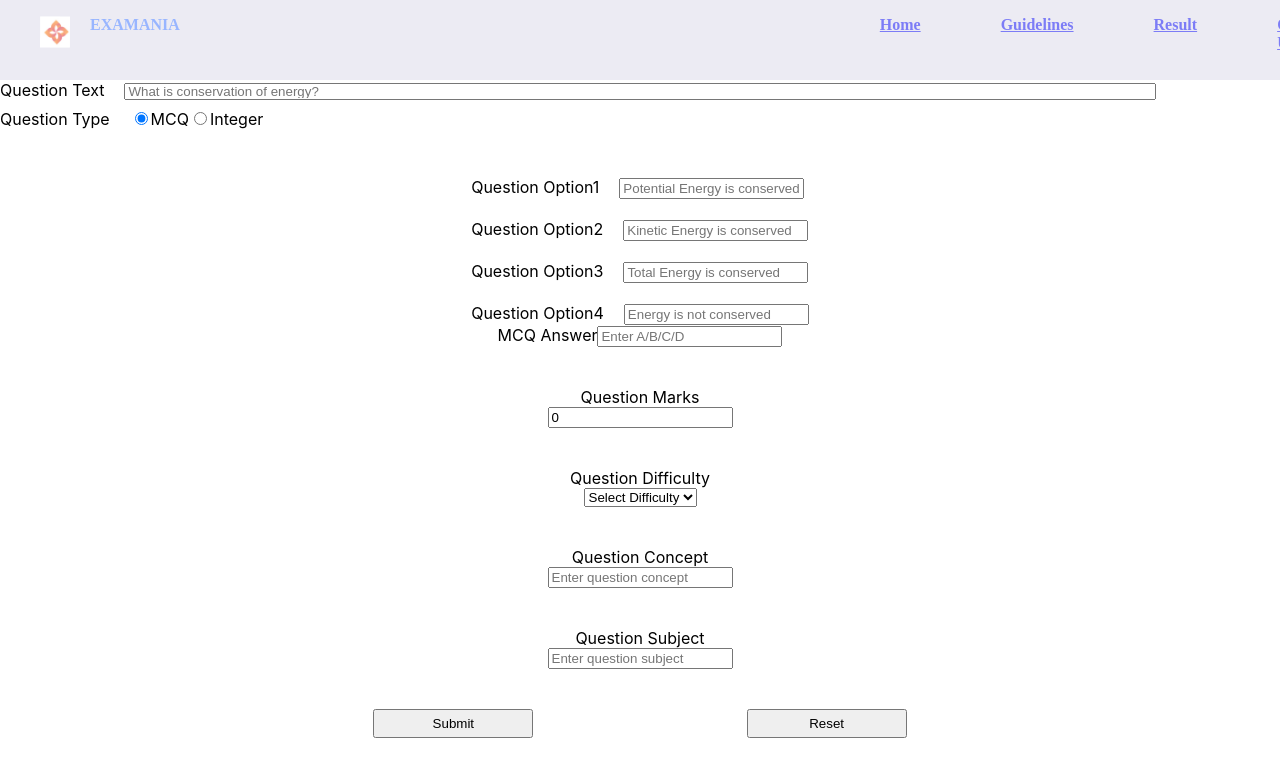
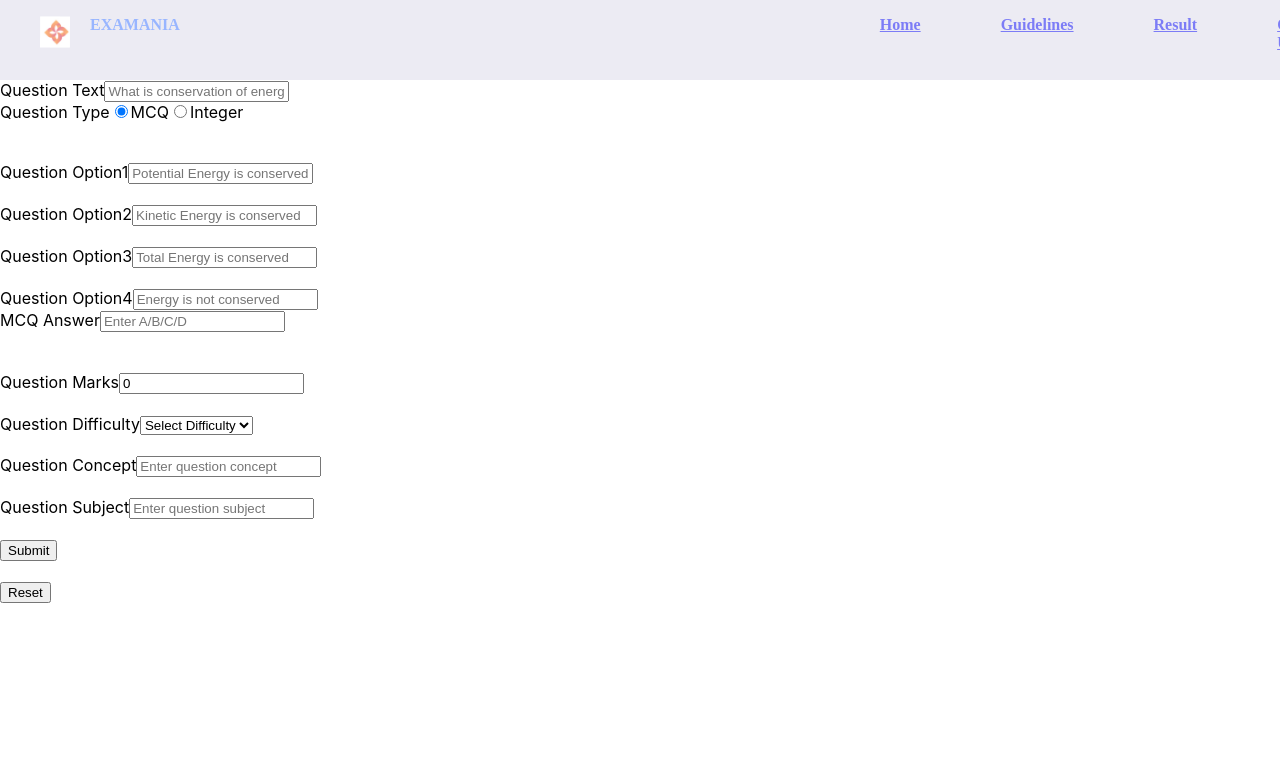
Before and after one commit to Shreyans2004/examania, a React (Create React App) app in the folder frontend/: page /question-upload in a window 1280 px wide. Both pictures are taken after a click on the radio button 141 px from the left and 124 px from the top of the page. Shown: the top 776 px of the page. Built offline with nearby package versions, Linux system fonts and the light colour scheme; no server answers; a web font is replaced by a local one.

Commit message:
renamed Questoin upload page

```diff
--- a/frontend/src/App.js
+++ b/frontend/src/App.js
@@ -7,7 +7,6 @@ import Navbar from "./Components/Navbar"
 import QuestionUpload from "./pages/QuestionUpload"
 import Exam from "./pages/Exam" ;
 import { Route,Routes } from "react-router-dom";
-import QuestionUpload1 from "./pages/QuestionUpload1"
 function App() {
   return (
     <>
@@ -17,8 +16,9 @@ function App() {
         <Route path="/result" element={<Result/>}></Route>
         <Route path="/guidelines" element={<Guidelines/>}></Route>
         <Route path="/question" element={<Question/>}></Route>
-        <Route path="/question-upload" element={<QuestionUpload1/>}></Route>
+        <Route path="/question-upload" element={<QuestionUpload/>}></Route>
         <Route path="/exam" element={<Exam /> }></Route>
+        <Route path="/login" element={<Login /> }></Route>
       </Routes>
     </>
   );
--- a/frontend/src/pages/QuestionUpload.jsx
+++ b/frontend/src/pages/QuestionUpload.jsx
@@ -1,10 +1,10 @@
-import  {backendURL} from '../constants.js' ;
-import axios from 'axios';
-import { useState } from 'react'
-import {nanoid} from 'nanoid' ;
-import './QuestionUpload1.css';
-const QuestionUpload = () => {
-  const [formData, setFormData] = useState ({
+import { backendURL } from "../constants.js";
+import axios from "axios";
+import { useState } from "react";
+import { nanoid } from "nanoid";
+
+const QuestionUpload1 = () => {
+  const [formData, setFormData] = useState({
     quesID: "",
     quesText: "",
     quesType: "",
@@ -17,112 +17,127 @@ const QuestionUpload = () => {
     difficulty: "",
     concept: "",
     quesSubject: "",
-  })
+  });
 
   function handleChange(event) {
-    const {name, value, type, checked} = event.target;
-    setFormData(prevFormData => {
+    const { name, value, type, checked } = event.target;
+    setFormData((prevFormData) => {
       return {
         ...prevFormData,
-        [name]: type === "checkbox" ? checked : value
-      }
-    })
-    if(name === "quesType" && value === "Integer") {
-      formData.answer = "" ;
+        [name]: type === "checkbox" ? checked : value,
+      };
+    });
+    if (name === "quesType" && value === "Integer") {
+      formData.answer = "";
     }
   }
 
   const handleSubmit = async (event) => {
-    event.preventDefault() ;
-    formData.quesID = nanoid() ;
-    console.log(formData.quesID) ;
-    formData.quesSubject = formData.quesSubject.toLowerCase() ;
-    if(formData.quesType === "Integer") {
-      formData.optionA = "" ;
-      formData.optionB = "" ;
-      formData.optionC = "" ;
-      formData.optionD = "" ;
+    event.preventDefault();
+    formData.quesID = nanoid();
+    console.log(formData.quesID);
+    formData.quesSubject = formData.quesSubject.toLowerCase();
+    if (formData.quesType === "Integer") {
+      formData.optionA = "";
+      formData.optionB = "";
+      formData.optionC = "";
+      formData.optionD = "";
     } else {
-      formData.answer = formData.answer.toUpperCase() ;
+      formData.answer = formData.answer.toUpperCase();
     }
     try {
-      await axios.post(`${backendURL}/questions`, formData ) ;
+      await axios.post(`${backendURL}/questions`, formData);
       console.log("Question posted successfully");
     } catch (error) {
-      console.log(error)
+      console.log(error);
     }
-  }
+  };
 
   return (
     <>
-      <form className="quesForm" onSubmit = {handleSubmit}>
-        <label>Question Text</label>
-        <textarea
+      <form className="quesForm" onSubmit={handleSubmit}>
+        <div className="main_div">
+          <div className="child_div1">
+            <label className="labels">Question Text</label>
+            <input
+              type="text"
               name="quesText"
               value={formData.quesText}
               onChange={handleChange}
               placeholder="What is conservation of energy?"
-        ></textarea>
-        <br></br><br></br>
-        <label>Question Type</label>
+              className="inputs"
+            />
+          </div>
+          <div className="child_div1">
+            <label className="labels">Question Type</label>
             <input
               type="radio"
               name="quesType"
               value="MCQ"
               onChange={handleChange}
-        />MCQ
-           <br></br><br></br>
+            />
+            MCQ
             <input
               type="radio"
               name="quesType"
               value="Integer"
               onChange={handleChange}
-        />Integer
-           <br></br><br></br>
-        {formData.quesType === "MCQ" &&
+            />
+            Integer
+          </div>
+          <br></br>
+          <br></br>
+
+          {formData.quesType === "MCQ" && (
             <div>
-            <label>Question Option1</label>
+              <label className="labels">Question Option1</label>
               <input
                 type="text"
                 name="optionA"
                 value={formData.optionA}
                 onChange={handleChange}
                 placeholder="Potential Energy is conserved"
+
               />
-               <br></br><br></br>
-            <label>Question Option2</label>
+              <br></br>
+              <br></br>
+              <label className="labels">Question Option2</label>
               <input
                 type="text"
                 name="optionB"
                 value={formData.optionB}
                 onChange={handleChange}
                 placeholder="Kinetic Energy is conserved"
+
               />
-               <br></br><br></br>
-            <label>Question Option3</label>
+              <br></br>
+              <br></br>
+              <label className="labels">Question Option3</label>
               <input
                 type="text"
                 name="optionC"
                 value={formData.optionC}
                 onChange={handleChange}
                 placeholder="Total Energy is conserved"
+
               />
-               <br></br><br></br>
-            <label>Question Option4</label>
+              <br></br>
+              <br></br>
+              <label className="labels">Question Option4</label>
               <input
                 type="text"
                 name="optionD"
                 value={formData.optionD}
                 onChange={handleChange}
                 placeholder="Energy is not conserved"
+
               />
             </div>
-        }
+          )}
 
-        {
-          formData.quesType === "Integer" ?
+          {formData.quesType === "Integer" ? (
             <div>
-            <label> Integer Answer</label>
+              <label className="lables"> Integer Answer</label>
               <input
                 type="number"
                 name="answer"
@@ -131,7 +146,7 @@ const QuestionUpload = () => {
                 placeholder="24"
               />
             </div>
-          :
+          ) : (
             <div>
               <label> MCQ Answer</label>
               <input
@@ -141,10 +156,12 @@ const QuestionUpload = () => {
                 onChange={handleChange}
                 placeholder="Enter A/B/C/D"
               />
+            </div>
+          )}
 
-          </div>
-        }
-        <br></br><br></br>
+          <br></br>
+          <br></br>
+
           <label>Question Marks</label>
           <input
             type="number"
@@ -153,20 +170,21 @@ const QuestionUpload = () => {
             onChange={handleChange}
             placeholder="Enter question marks"
           />
-           <br></br><br></br>
+          <br></br>
+          <br></br>
           <label>Question Difficulty</label>
           <select
             name="difficulty"
             value={formData.difficulty}
             onChange={handleChange}
           >
-
             <option value="">Select Difficulty</option>
             <option value="Easy">Easy</option>
             <option value="Medium">Medium</option>
             <option value="Hard">Hard</option>
           </select>
-        <br></br><br></br>
+          <br></br>
+          <br></br>
           <label>Question Concept</label>
           <input
             type="text"
@@ -175,7 +193,8 @@ const QuestionUpload = () => {
             onChange={handleChange}
             placeholder="Enter question concept"
           />
-           <br></br><br></br>
+          <br></br>
+          <br></br>
           <label>Question Subject</label>
           <input
             type="text"
@@ -184,13 +203,19 @@ const QuestionUpload = () => {
             onChange={handleChange}
             placeholder="Enter question subject"
           />
-           <br></br><br></br>
-        <button type="submit">Submit</button>
-        <br></br><br></br>
-        <button type="reset">Reset</button>
+          <br></br>
+          <br></br>
+          <div className="child_div2">
+          <button type="submit" className="q_button">Submit</button>
+          <br></br>
+          <br></br>
+          <button type="reset" className="q_button">Reset</button>
+          </div>
+        </div>
+
       </form>
     </>
-  )
-}
+  );
+};
 
-export default QuestionUpload ;
+export default QuestionUpload1;
--- a/frontend/src/pages/QuestionUpload1.css
+++ /dev/null
@@ -1,33 +0,0 @@
-.main_div{
-    height: 150vh;
-    width: 100vw;
-    display: flex;
-
-    align-items: center;
-    flex-direction: column;
-}
-.child_div1{
-
-    width: 100%;
-    height: 5%;
-
-}
-.child_div2{
-
-    justify-content: space-around;
-display: flex;
-width: 50%;
-height: 100%;
-
-}
-.labels{
- margin-right: 20px;
-}
-.inputs{
-    width: 80%;
-    height: 40%;
-}
-.q_button{
-    height: 5%;
-    width: 25%;
-}
--- a/frontend/src/pages/QuestionUpload1.js
+++ /dev/null
@@ -1,221 +0,0 @@
-import { backendURL } from "../constants.js";
-import axios from "axios";
-import { useState } from "react";
-import { nanoid } from "nanoid";
-
-const QuestionUpload1 = () => {
-  const [formData, setFormData] = useState({
-    quesID: "",
-    quesText: "",
-    quesType: "",
-    optionA: "",
-    optionB: "",
-    optionC: "",
-    optionD: "",
-    answer: "",
-    marks: 0,
-    difficulty: "",
-    concept: "",
-    quesSubject: "",
-  });
-
-  function handleChange(event) {
-    const { name, value, type, checked } = event.target;
-    setFormData((prevFormData) => {
-      return {
-        ...prevFormData,
-        [name]: type === "checkbox" ? checked : value,
-      };
-    });
-    if (name === "quesType" && value === "Integer") {
-      formData.answer = "";
-    }
-  }
-
-  const handleSubmit = async (event) => {
-    event.preventDefault();
-    formData.quesID = nanoid();
-    console.log(formData.quesID);
-    formData.quesSubject = formData.quesSubject.toLowerCase();
-    if (formData.quesType === "Integer") {
-      formData.optionA = "";
-      formData.optionB = "";
-      formData.optionC = "";
-      formData.optionD = "";
-    } else {
-      formData.answer = formData.answer.toUpperCase();
-    }
-    try {
-      await axios.post(`${backendURL}/questions`, formData);
-      console.log("Question posted successfully");
-    } catch (error) {
-      console.log(error);
-    }
-  };
-
-  return (
-    <>
-      <form className="quesForm" onSubmit={handleSubmit}>
-        <div className="main_div">
-          <div className="child_div1">
-            <label className="labels">Question Text</label>
-            <input
-              type="text"
-              name="quesText"
-              value={formData.quesText}
-              onChange={handleChange}
-              placeholder="What is conservation of energy?"
-              className="inputs"
-            />
-          </div>
-          <div className="child_div1">
-            <label className="labels">Question Type</label>
-            <input
-              type="radio"
-              name="quesType"
-              value="MCQ"
-              onChange={handleChange}
-            />
-            MCQ
-            <input
-              type="radio"
-              name="quesType"
-              value="Integer"
-              onChange={handleChange}
-            />
-            Integer
-          </div>
-          <br></br>
-          <br></br>
-
-          {formData.quesType === "MCQ" && (
-            <div>
-              <label className="labels">Question Option1</label>
-              <input
-                type="text"
-                name="optionA"
-                value={formData.optionA}
-                onChange={handleChange}
-                placeholder="Potential Energy is conserved"
-
-              />
-              <br></br>
-              <br></br>
-              <label className="labels">Question Option2</label>
-              <input
-                type="text"
-                name="optionB"
-                value={formData.optionB}
-                onChange={handleChange}
-                placeholder="Kinetic Energy is conserved"
-
-              />
-              <br></br>
-              <br></br>
-              <label className="labels">Question Option3</label>
-              <input
-                type="text"
-                name="optionC"
-                value={formData.optionC}
-                onChange={handleChange}
-                placeholder="Total Energy is conserved"
-
-              />
-              <br></br>
-              <br></br>
-              <label className="labels">Question Option4</label>
-              <input
-                type="text"
-                name="optionD"
-                value={formData.optionD}
-                onChange={handleChange}
-                placeholder="Energy is not conserved"
-
-              />
-            </div>
-          )}
-
-          {formData.quesType === "Integer" ? (
-            <div>
-              <label className="lables"> Integer Answer</label>
-              <input
-                type="number"
-                name="answer"
-                value={formData.answer}
-                onChange={handleChange}
-                placeholder="24"
-              />
-            </div>
-          ) : (
-            <div>
-              <label> MCQ Answer</label>
-              <input
-                type="text"
-                name="answer"
-                value={formData.answer}
-                onChange={handleChange}
-                placeholder="Enter A/B/C/D"
-              />
-            </div>
-          )}
-
-          <br></br>
-          <br></br>
-
-          <label>Question Marks</label>
-          <input
-            type="number"
-            name="marks"
-            value={formData.marks}
-            onChange={handleChange}
-            placeholder="Enter question marks"
-          />
-          <br></br>
-          <br></br>
-          <label>Question Difficulty</label>
-          <select
-            name="difficulty"
-            value={formData.difficulty}
-            onChange={handleChange}
-          >
-            <option value="">Select Difficulty</option>
-            <option value="Easy">Easy</option>
-            <option value="Medium">Medium</option>
-            <option value="Hard">Hard</option>
-          </select>
-          <br></br>
-          <br></br>
-          <label>Question Concept</label>
-          <input
-            type="text"
-            name="concept"
-            value={formData.concept}
-            onChange={handleChange}
-            placeholder="Enter question concept"
-          />
-          <br></br>
-          <br></br>
-          <label>Question Subject</label>
-          <input
-            type="text"
-            name="quesSubject"
-            value={formData.quesSubject}
-            onChange={handleChange}
-            placeholder="Enter question subject"
-          />
-          <br></br>
-          <br></br>
-          <div className="child_div2">
-          <button type="submit" className="q_button">Submit</button>
-          <br></br>
-          <br></br>
-          <button type="reset" className="q_button">Reset</button>
-          </div>
-        </div>
-
-      </form>
-    </>
-  );
-};
-
-export default QuestionUpload1;
--- a/frontend/src/styles/QuestionUpload.css
+++ b/frontend/src/styles/QuestionUpload.css
@@ -0,0 +1,33 @@
+.main_div{
+    height: 150vh;
+    width: 100vw;
+    display: flex;
+
+    align-items: center;
+    flex-direction: column;
+}
+.child_div1{
+
+    width: 100%;
+    height: 5%;
+
+}
+.child_div2{
+
+    justify-content: space-around;
+display: flex;
+width: 50%;
+height: 100%;
+
+}
+.labels{
+ margin-right: 20px;
+}
+.inputs{
+    width: 80%;
+    height: 40%;
+}
+.q_button{
+    height: 5%;
+    width: 25%;
+}
```
Lines whose indentation alone changed are shown as unchanged.
